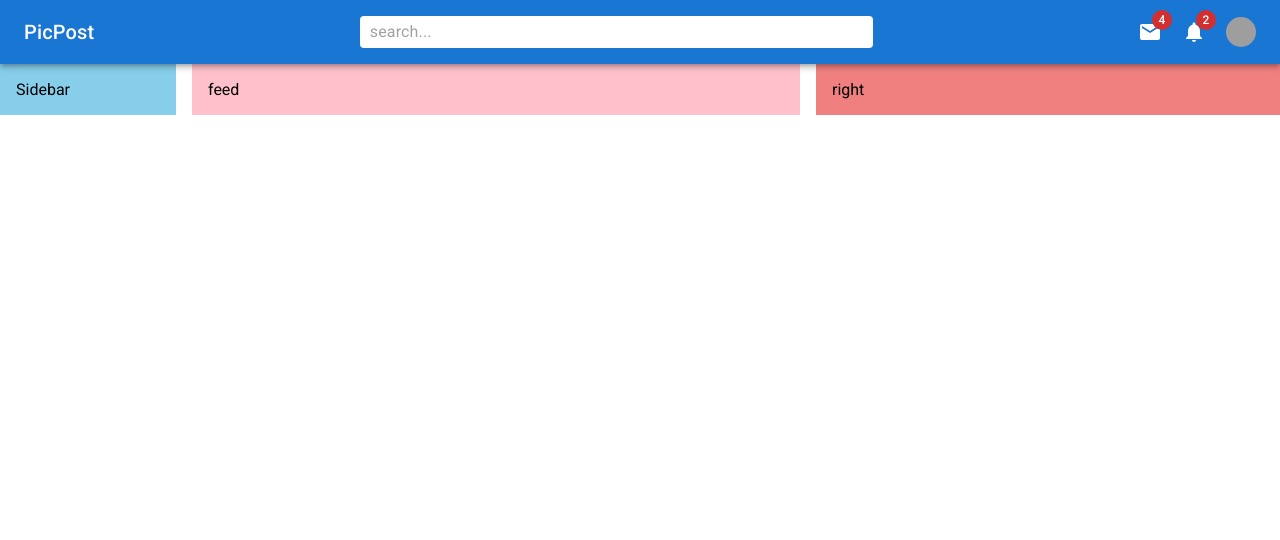
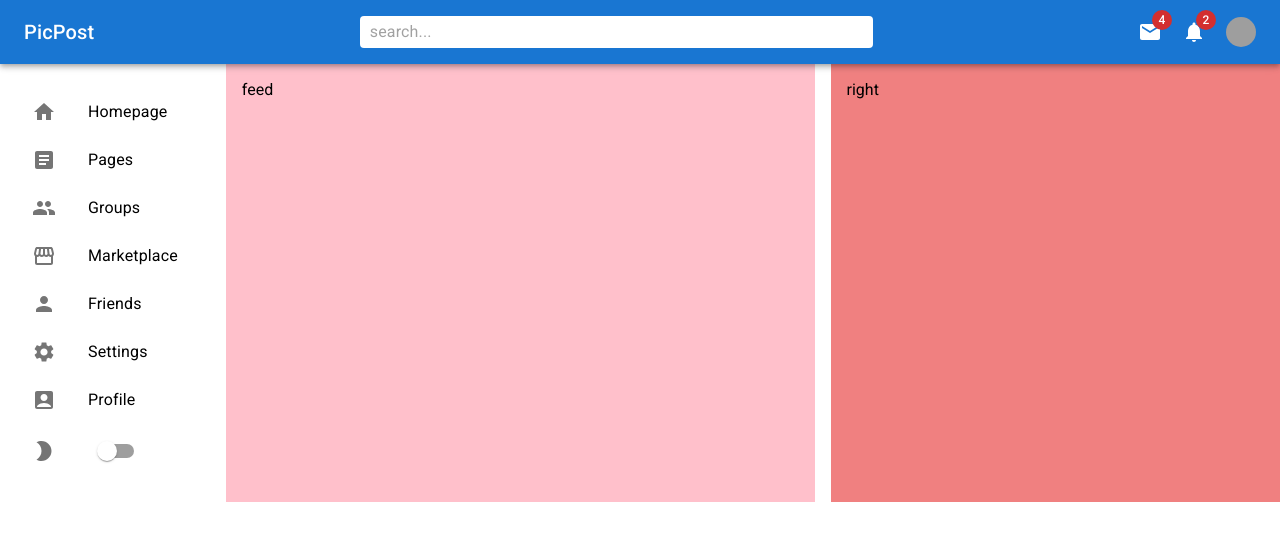
Before and after one commit to JavokhirTursunboev/picpost, a React (Create React App) app: page / in a window 1280 px wide. Shown: the top 540 px of the page. Built offline with nearby package versions, Linux system fonts and the light colour scheme; grey boxes are pictures that could not be loaded.

Commit message:
sidebar done

```diff
--- a/src/components/Navbar.jsx
+++ b/src/components/Navbar.jsx
@@ -5,11 +5,14 @@ import {
   Badge,
   Box,
   InputBase,
+  Menu,
+  MenuItem,
   styled,
   Toolbar,
   Typography,
 } from "@mui/material";
 import React from "react";
+import { useState } from "react";
 
 const StyleToolBar = styled(Toolbar)({
   display: "flex",
@@ -40,9 +43,12 @@ const UserBox = styled(Box)(({ theme }) => ({
     display: "none",
   },
 }));
+
+// function Nav
 function Navbar() {
+  const [open, setopen] = useState(false);
+
   return (
-    <Box>
     <AppBar position="sticky">
       <StyleToolBar>
         <Typography
@@ -64,7 +70,7 @@ function Navbar() {
         <Search>
           <InputBase placeholder="search..." />
         </Search>
-          <Icons>
+        <Icons onClick={(e) => setopen(true)}>
           <Badge badgeContent={4} color="error">
             <Mail />
           </Badge>
@@ -76,16 +82,35 @@ function Navbar() {
             src="https://images.pexels.com/photos/91227/pexels-photo-91227.jpeg?auto=compress&cs=tinysrgb&w=1260&h=750&dpr=1"
           />
         </Icons>
-          <UserBox>
+        <UserBox onClick={(e) => setopen(true)}>
           <Avatar
             sx={{ width: "30px", height: "30px" }}
             src="https://images.pexels.com/photos/91227/pexels-photo-91227.jpeg?auto=compress&cs=tinysrgb&w=1260&h=750&dpr=1"
           />
           <Typography variant="span">John</Typography>
         </UserBox>
+
+        {/* menu bar */}
+        <Menu
+          id="demo-positioned-menu"
+          aria-labelledby="demo-positioned-button"
+          open={open}
+          onClose={(e) => setopen(false)}
+          anchorOrigin={{
+            vertical: "top",
+            horizontal: "right",
+          }}
+          transformOrigin={{
+            vertical: "top",
+            horizontal: "right",
+          }}
+        >
+          <MenuItem>Profile</MenuItem>
+          <MenuItem>My account</MenuItem>
+          <MenuItem>Logout</MenuItem>
+        </Menu>
       </StyleToolBar>
     </AppBar>
-    </Box>
   );
 }
 
--- a/src/components/Sidebar.jsx
+++ b/src/components/Sidebar.jsx
@@ -1,10 +1,95 @@
-import { Box } from "@mui/material";
+import {
+  AccountBox,
+  Article,
+  Group,
+  Home,
+  ModeNight,
+  Person,
+  Settings,
+  Storefront,
+} from "@mui/icons-material";
+import {
+  Box,
+  List,
+  ListItem,
+  ListItemButton,
+  ListItemIcon,
+  ListItemText,
+  Switch,
+} from "@mui/material";
 import React from "react";
 
 function Sidebar() {
   return (
-    <Box bgcolor="skyblue" p={2} flex={1}>
-      Sidebar
+    <Box p={2} flex={1}>
+      <List>
+        <ListItem disablePadding>
+          <ListItemButton component="a" href="#home">
+            <ListItemIcon>
+              <Home />
+            </ListItemIcon>
+            <ListItemText primary="Homepage" />
+          </ListItemButton>
+        </ListItem>
+        <ListItem disablePadding>
+          <ListItemButton component="a" href="#simple-list">
+            <ListItemIcon>
+              <Article />
+            </ListItemIcon>
+            <ListItemText primary="Pages" />
+          </ListItemButton>
+        </ListItem>
+        <ListItem disablePadding>
+          <ListItemButton component="a" href="#simple-list">
+            <ListItemIcon>
+              <Group />
+            </ListItemIcon>
+            <ListItemText primary="Groups" />
+          </ListItemButton>
+        </ListItem>
+        <ListItem disablePadding>
+          <ListItemButton component="a" href="#simple-list">
+            <ListItemIcon>
+              <Storefront />
+            </ListItemIcon>
+            <ListItemText primary="Marketplace" />
+          </ListItemButton>
+        </ListItem>
+        <ListItem disablePadding>
+          <ListItemButton component="a" href="#simple-list">
+            <ListItemIcon>
+              <Person />
+            </ListItemIcon>
+            <ListItemText primary="Friends" />
+          </ListItemButton>
+        </ListItem>
+        <ListItem disablePadding>
+          <ListItemButton component="a" href="#simple-list">
+            <ListItemIcon>
+              <Settings />
+            </ListItemIcon>
+            <ListItemText primary="Settings" />
+          </ListItemButton>
+        </ListItem>
+        <ListItem disablePadding>
+          <ListItemButton component="a" href="#simple-list">
+            <ListItemIcon>
+              <AccountBox />
+            </ListItemIcon>
+            <ListItemText primary="Profile" />
+          </ListItemButton>
+        </ListItem>
+        {/* switch line */}{" "}
+        <ListItem disablePadding>
+          <ListItemButton component="a" href="#simple-list">
+            <ListItemIcon>
+              <ModeNight />
+            </ListItemIcon>
+            <Switch />
+          </ListItemButton>
+        </ListItem>
+        {/* switch part is end */}
+      </List>
     </Box>
   );
 }
```
Lines whose indentation alone changed are shown as unchanged.
